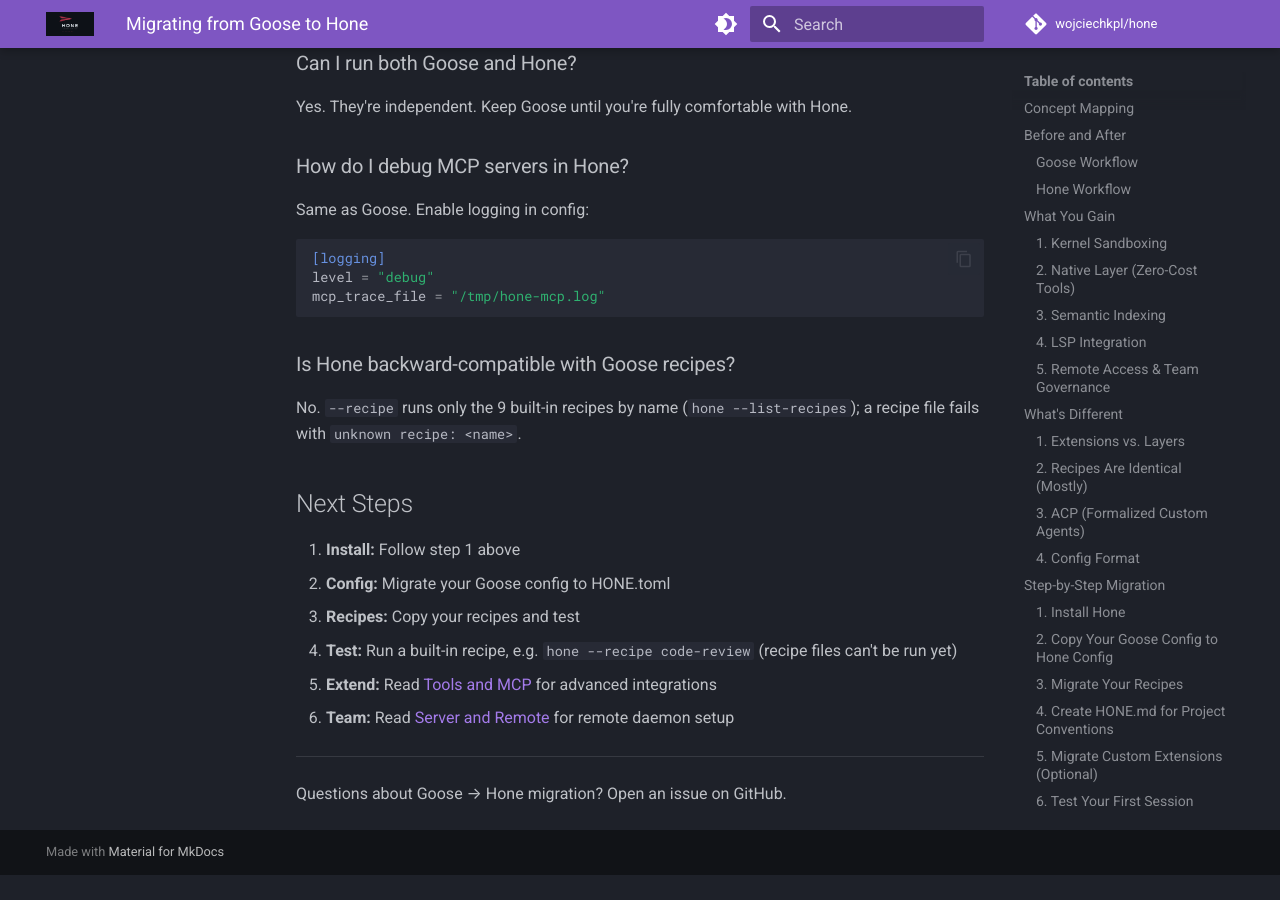
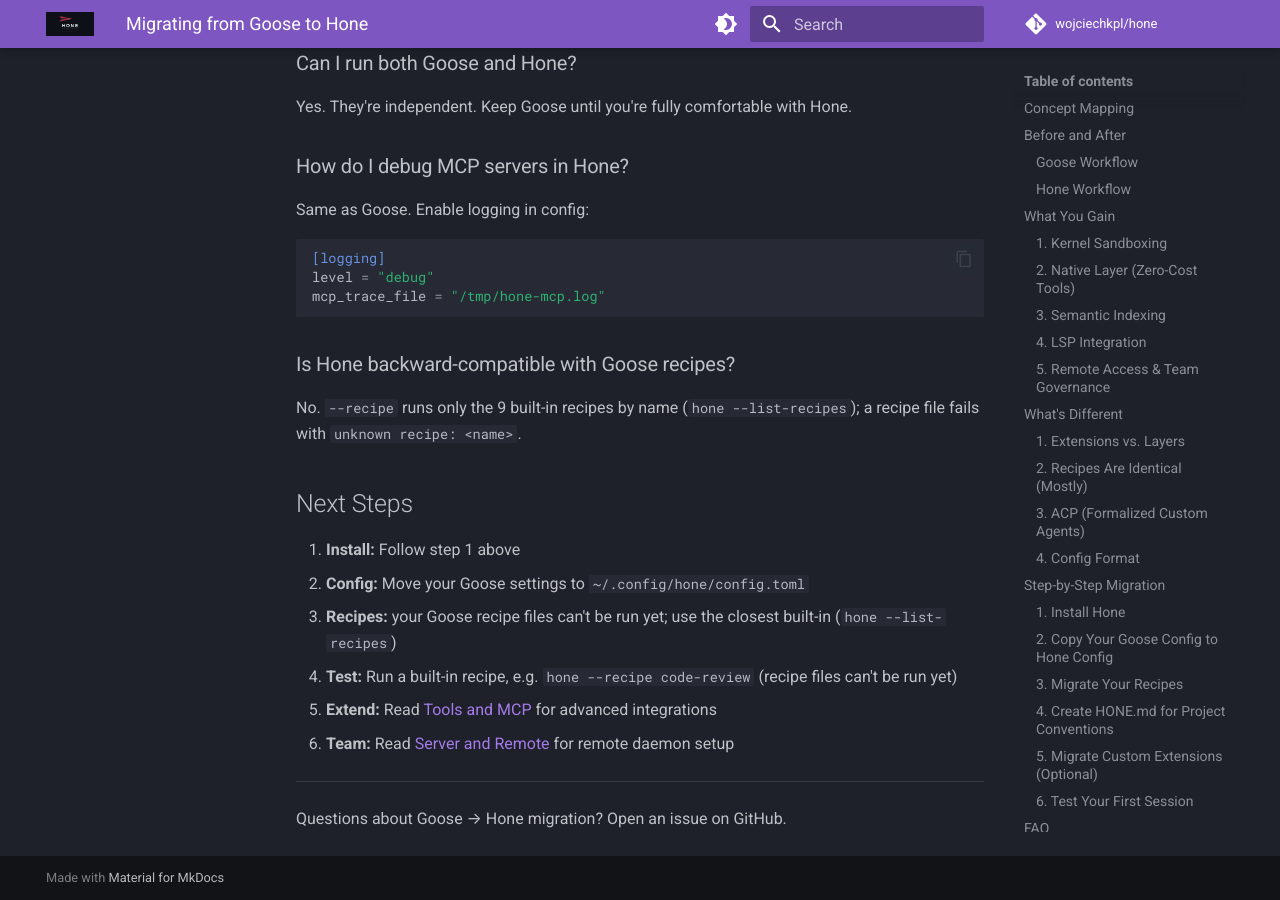
Before and after one commit to wojciechkpl/hone, an MkDocs documentation site: the page built from docs/onboarding/from-goose.md, in a window 1280 px wide and 900 px high, scrolled down 8050 px. Built offline with MkDocs 1.6.1 and Material for MkDocs 9.7.7, drawn with Linux system fonts in a browser that asks for light colours; comment, search, counter and statistics services are not loaded; before the commit the page ends 8925 px from its top, so only the background shows below that.

Commit message:
docs: honed worker config tables; Goose migration steps

```diff
--- a/docs/onboarding/from-goose.md
+++ b/docs/onboarding/from-goose.md
@@ -389,8 +389,8 @@ No. `--recipe` runs only the 9 built-in recipes by name (`hone --list-recipes`);
 ## Next Steps
 
 1. **Install:** Follow step 1 above
-2. **Config:** Migrate your Goose config to HONE.toml
-3. **Recipes:** Copy your recipes and test
+2. **Config:** Move your Goose settings to `~/.config/hone/config.toml`
+3. **Recipes:** your Goose recipe files can't be run yet; use the closest built-in (`hone --list-recipes`)
 4. **Test:** Run a built-in recipe, e.g. `hone --recipe code-review` (recipe files can't be run yet)
 5. **Extend:** Read [Tools and MCP](../tutorials/tools-and-mcp.md) for advanced integrations
 6. **Team:** Read [Server and Remote](../tutorials/server-and-remote.md) for remote daemon setup
```
Also changed, not shown: docs/tutorials/server-and-remote.md (+1 -1 lines).
